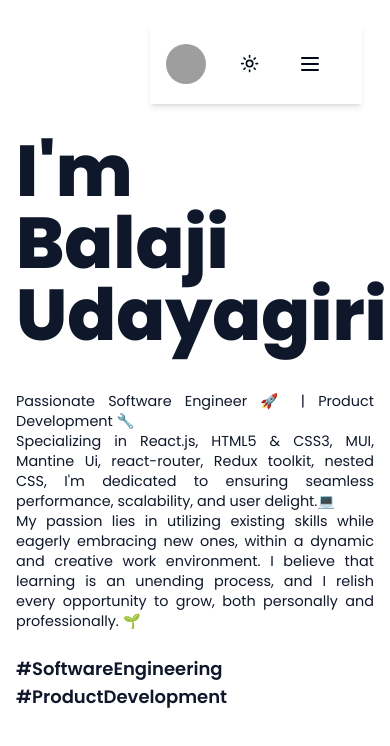
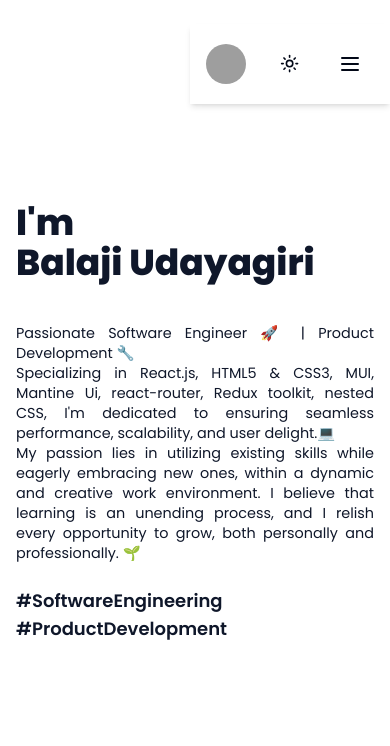
Before and after one commit to balajiudayagiri/fantastic-couscous, a Next.js app: page / in a window 390 px wide. Shown: the top 746 px of the page. Built offline with nearby package versions, Linux system fonts and the light colour scheme; grey boxes are pictures that could not be loaded.

Commit message:
updated the landing page

```diff
--- a/src/app/page.tsx
+++ b/src/app/page.tsx
@@ -1,7 +1,7 @@
 export default function Home() {
   return (
-    <main className="text-accent-foreground xl:mx-36 lg:mx-16 md:mx-8 sm:mx-5 mx-4 h-[70dvh] flex flex-col justify-center">
-      <h1 className={"text-7xl font-extrabold mb-10 "}>
+    <main className="text-accent-foreground xl:mx-36 lg:mx-16 md:mx-8 sm:mx-5 mx-4 h-[70vh] flex flex-col justify-center">
+      <h1 className={"md:text-7xl sm:text-6xl text-4xl font-extrabold mb-10 "}>
         I&apos;m <br />
         Balaji Udayagiri
       </h1>
--- a/src/components/ui/header.tsx
+++ b/src/components/ui/header.tsx
@@ -13,9 +13,12 @@ function Header() {
   ];
 
   return (
-    <div className="xl:mx-36 lg:mx-16 md:mx-8 sm:mx-5 mx-4">
-      <header className="mx-3 my-6 py-3 w-fit ml-auto  sticky top-6 z-50  bg-background/95 backdrop-blur supports-[backdrop-filter]:bg-background/60 shadow-md">
-        <div className={"container mx-auto flex items-center gap-6 pr-6 pl-4"}>
+    <div className="xl:mx-36 lg:mx-16 md:mx-8 sm:mx-5 ">
+      <header className="mx-3 my-6 py-3 w-fit ml-auto mr-0  sticky top-6 z-50  bg-background/95 backdrop-blur supports-[backdrop-filter]:bg-background/60 shadow-md">
+        <div
+          className={
+            "container mx-auto flex items-center gap-6 sm:pr-6 pr-3 pl-4"
+          }>
           {/* Logo or app name can go here */}
           <Link href="/">
             <Avatar>
```
